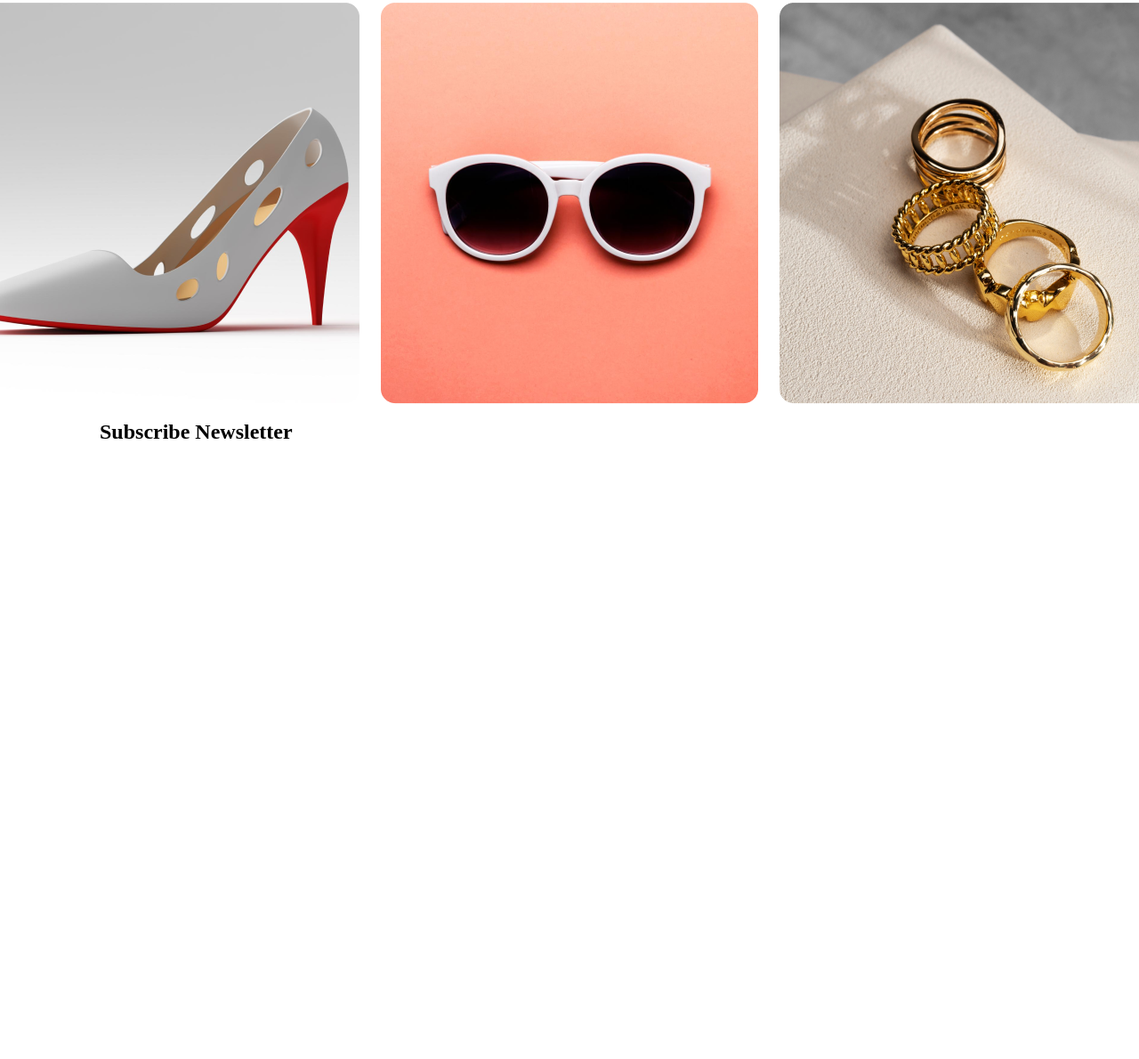
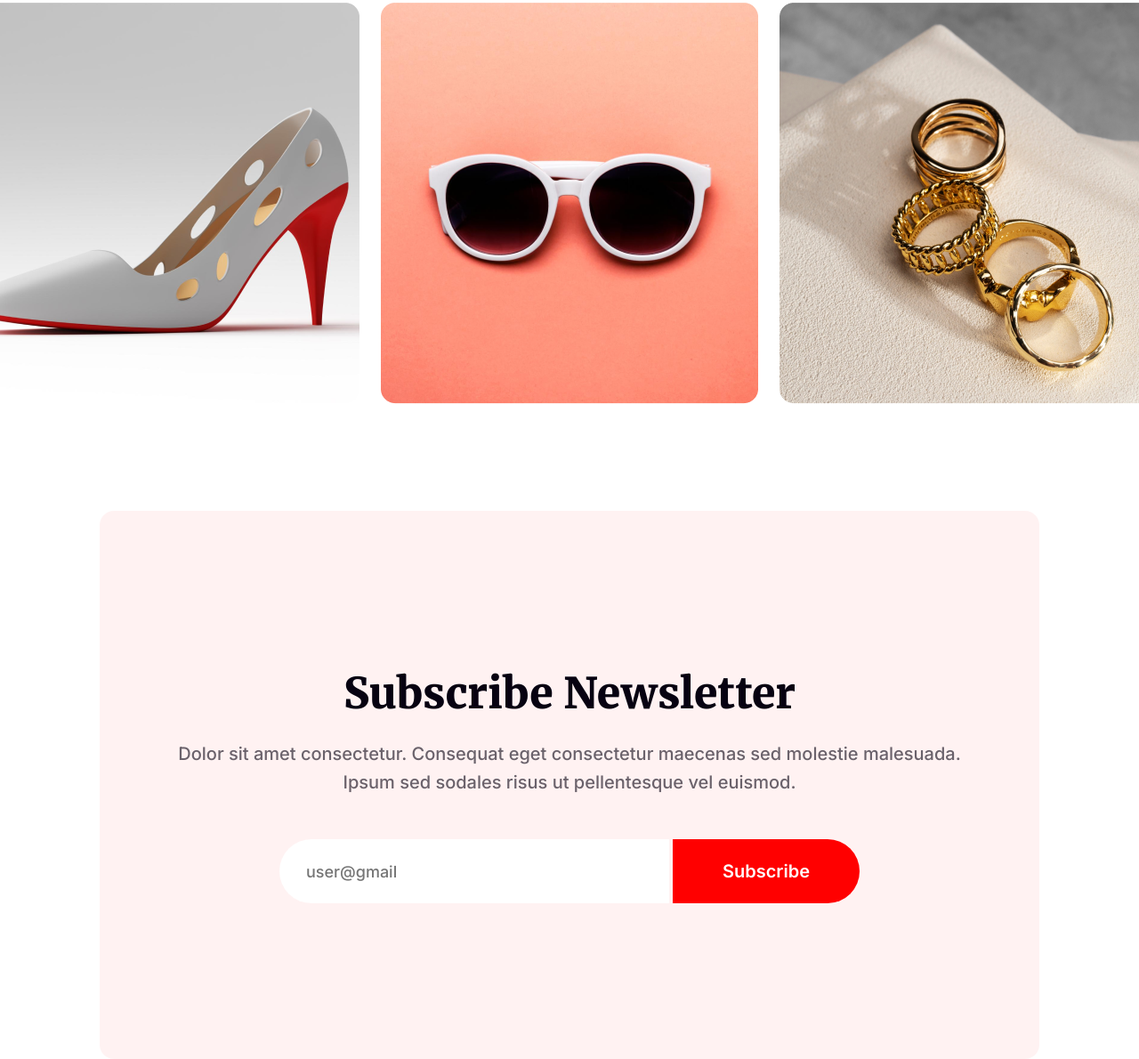
Before and after one commit to Shahriar-Samir/new-year-new-mission, a plain HTML site: page index.html in a window 1280 px wide. Shown: the part 5338-6528 px from the top of the page at 89% size. Before the commit the page ends 5837 px from the top, so only its background shows below. Drawn offline with Linux system fonts and the light colour scheme.

Commit message:
added subscribe section

```diff
--- a/index.html
+++ b/index.html
@@ -1,5 +1,6 @@
 <!DOCTYPE html>
 <html lang="en">
+
 <head>
     <meta charset="UTF-8">
     <meta name="viewport" content="width=device-width, initial-scale=1.0">
@@ -105,6 +106,7 @@
             </div>
 
             <div class="holiday-sale-imgs">
+
             </div>
 
         </section>
@@ -114,6 +116,7 @@
         <section class="portfolio-section">
 
             <div class="portfolio-texts">
+
                 <h4 class="portfolio-opening">THE BEST GIFTS</h4>
 
                 <h2 class="portfolio-title">Our Awesome Portfolio</h2>
@@ -123,31 +126,64 @@
             </div>
 
             <div class="portfolio-gifts">
+
                   <div class="gifts-row1">
+
                      <img class="gift" src="resources/Rectangle 3.png" alt="Vanity Bag 1">
+
                      <img class="gift" src="resources/Rectangle 4.png" alt="Vanity Bag 2">
+
                      <img src="resources/Rectangle 5.png" alt="High Hill Shoe 1">
                   </div>
                   <div class="gifts-row2">
                     <img class="gift" src="resources/Rectangle 6.png" alt="High Hill Shoe 2">
+
                     <img class="gift" src="resources/Rectangle 7.png" alt="Black Sun Glass">
+
                     <img src="resources/Rectangle 8.png" alt="Hand Bracelets">
                   </div>
+
             </div>
+
 
         </section>
         <!-- Portfolio Section ends here-->
 
         <!-- Subscribe section starts here -->
-        <section>
-             <img>
-             <h2>Subscribe Newsletter</h2>
-             <p></p>
-             <div></div>
+        <section class="subscribe-section">
+
+             <img class="subscribe-img" src="" alt="">
+
+             <h2 class="subscribe-title">Subscribe Newsletter</h2>
+
+             <p class="subscribe-details">Dolor sit amet consectetur. Consequat eget consectetur maecenas sed molestie malesuada. Ipsum sed sodales risus ut pellentesque vel euismod. </p>
+
+             <div class="subscribe-inputs">
+                <form>
+                    <input type="email" placeholder="user@gmail">
+                    <input type="submit" value="Subscribe">
+                </form>
+             </div>
         </section>
-        <!-- Subscribe section starts here -->
+        <!-- Subscribe section ends here -->
+
     </main>
 
+    <!-- main part starts here -->
+
+
+     <!-- footer part starts here -->
+    <footer>
+
+        <div class="contact-info"></div>
+
+        <div></div>
+
+        <div></div>
+
+    </footer>
+      <!-- footer part ends here -->
 
 </body>
+
 </html>
--- a/styles/style.css
+++ b/styles/style.css
@@ -366,7 +366,77 @@ main{
     margin-right: 24px;
 }
 
-
 /* portfolio section styling ends */
 
+
+/* Subscribe section styling ends */
+
+.subscribe-section{
+    margin-top: 120px;
+    height: 616px;
+    border-radius: 16px;
+    background: rgba(255, 0, 0, 0.05);
+    display: flex;
+    flex-direction: column;
+    justify-content: center;
+    align-items: center;
+}
+
+.subscribe-title{
+    color: #070211;
+    font-family: Merriweather;
+    font-size: 48px;
+    font-weight: 900;
+}
+
+.subscribe-details{
+    color: rgba(7, 2, 17, 0.60);
+    text-align: center;
+    font-family: Inter;
+    font-size: 20px;
+    font-weight: 400;
+    line-height: 32px;
+    margin-top: 22px;
+    width: 896px;
+    margin-top: 22px;
+}
+
+.subscribe-inputs{
+    margin-top: 48px;
+
+}
+
+.subscribe-inputs input[type='email']{
+    width: 438px;
+    height: 72px;
+    border: 0;
+    border-radius: 50px 0 0 50px ;
+    font-family: Inter;
+    font-size: 18px;
+    font-weight: 400;
+    box-sizing: border-box;
+    padding-left: 30px;
+}
+
+.subscribe-inputs input[type='submit']{
+    width: 210px;
+    height: 72px;
+    border-radius: 0px 50px 50px 0px;
+    background: #F00;
+    border: 0;
+    color: #FFF;
+    font-family: Inter;
+    font-size: 20px;
+    font-weight: 600;
+    cursor: pointer;
+}
+
+/* Subscribe section styling ends */
+
+
 /* main part styling ends here*/
+
+/* footer part styling starts here*/
+
+
+/* footer part styling starts here*/
```
